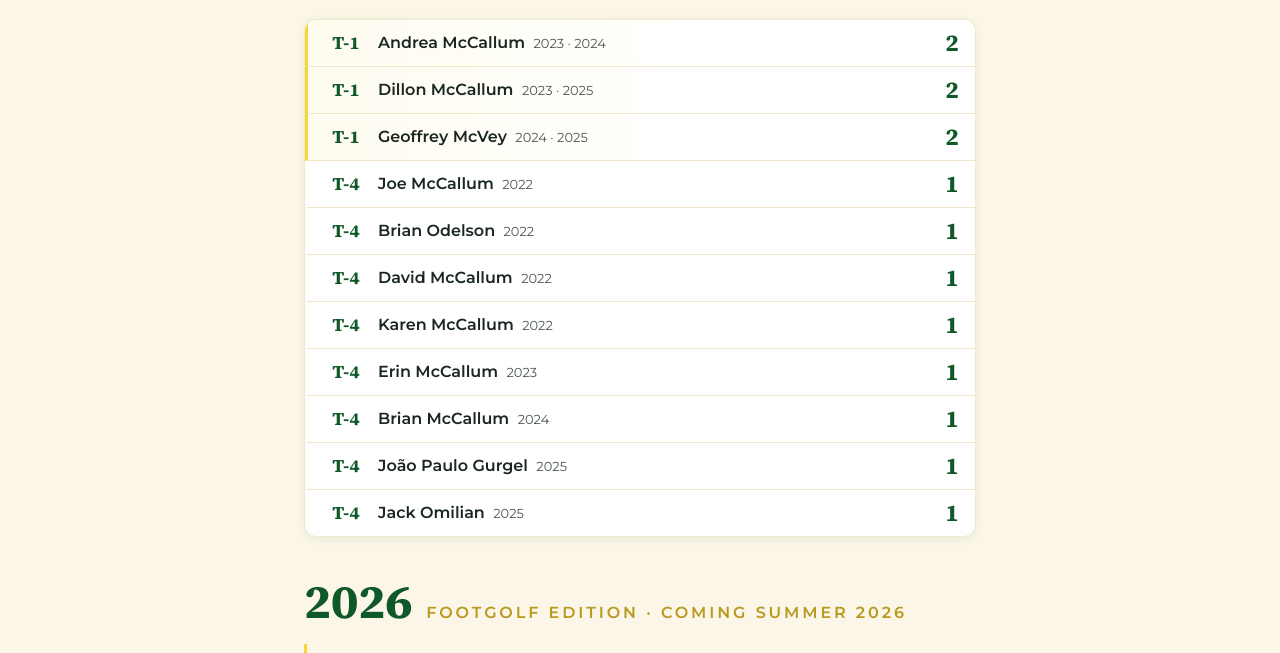
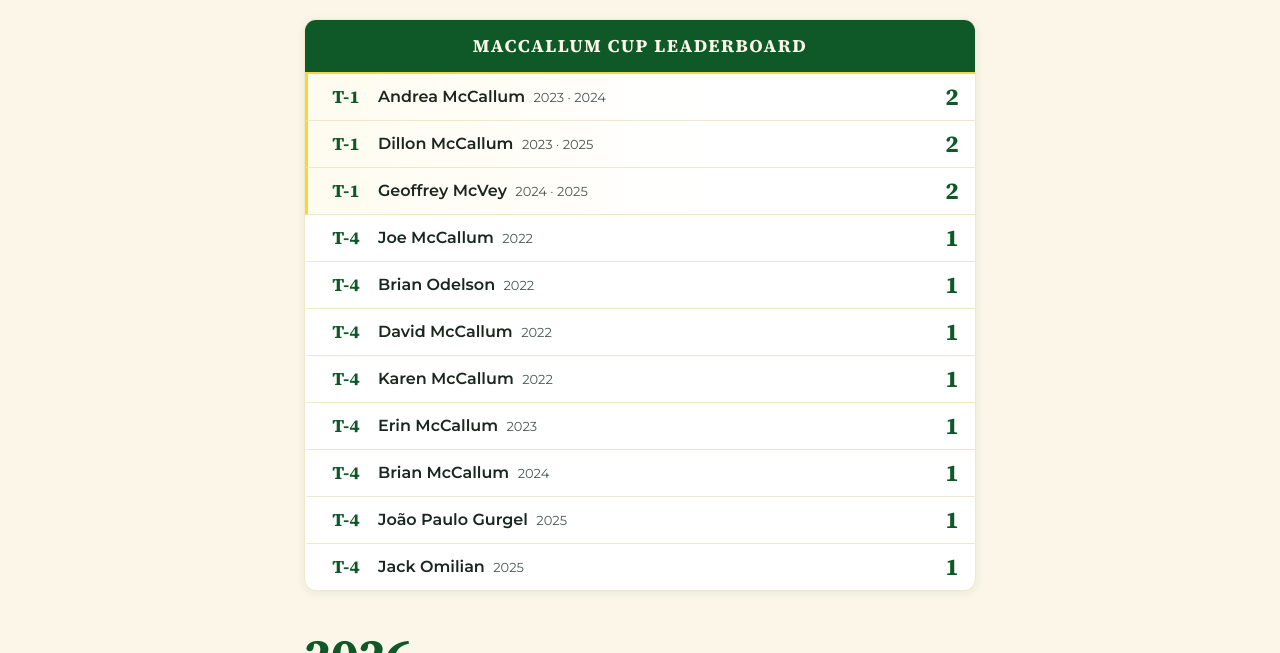
Before and after one commit to dillonmccallum1-del/the-amateurs, a plain HTML site: page Pages/history.html in a window 1280 px wide. Shown: the part 447-1100 px from the top of the page. Drawn offline with Linux system fonts and the light colour scheme.

Commit message:
Come on man

```diff
--- a/Pages/history.html
+++ b/Pages/history.html
@@ -52,11 +52,12 @@
   <div class="section-rule"></div>
 </section>
 
-  <!-- ===== PANEL 1: MacCallum Cup Leaderboard ===== -->
+  <!-- ===== PANEL 1: Amateurs Stats ===== -->
 <section class="content">
-  <h2 class="section-title">MacCallum Cup Leaderboard</h2>
+  <h2 class="section-title">Amateurs Stats</h2>
   <div class="section-rule"></div>
   <div class="cup-leaderboard">
+    <div class="cup-lb-header">MacCallum Cup Leaderboard</div>
     <div class="cup-lb-row top">
       <div class="cup-lb-rank">T-1</div>
       <div class="cup-lb-name">Andrea McCallum <span class="cup-lb-years">2023 &middot; 2024</span></div>
--- a/Pages/service-worker.js
+++ b/Pages/service-worker.js
@@ -11,7 +11,7 @@
 //     cache automatically. Users don't have to do anything.
 // =============================================================
 
-const CACHE_VERSION = "amateurs-v8.0.1";  // ← bump on every meaningful release
+const CACHE_VERSION = "amateurs-v8.0.2";  // ← bump on every meaningful release
 const SHELL_FILES = [
   "./",
   "./index.html",
--- a/Pages/styles.css
+++ b/Pages/styles.css
@@ -757,7 +757,7 @@ a.inline-link:hover { color: var(--green); }
 }
 .media-tile-img img.MacCallum-Cup {
   object-fit: cover;          /* fill the tile — no letterboxing */
-  object-position: 70% 20%;   /* bias upward so whole trophy stays in frame */
+  object-position: 50% 50%;   /* bias upward so whole trophy stays in frame */
 }
 .media-tile-placeholder {
   text-align: center;
@@ -1956,6 +1956,18 @@ a.inline-link:hover { color: var(--green); }
   box-shadow: var(--shadow-sm);
   overflow: hidden;
 }
+.cup-lb-header {
+  background: var(--green-dark);
+  color: var(--cream);
+  font-family: var(--font-serif);
+  font-size: 18px;
+  font-weight: 700;
+  letter-spacing: 0.08em;
+  text-transform: uppercase;
+  text-align: center;
+  padding: 12px 16px;
+  border-bottom: 2px solid var(--yellow);
+}
 .cup-lb-row {
   display: grid;
   grid-template-columns: 44px 1fr auto;
--- a/service-worker.js
+++ b/service-worker.js
@@ -11,7 +11,7 @@
 //     cache automatically. Users don't have to do anything.
 // =============================================================
 
-const CACHE_VERSION = "amateurs-v8.0.1";  // ← bump on every meaningful release
+const CACHE_VERSION = "amateurs-v8.0.2";  // ← bump on every meaningful release
 const SHELL_FILES = [
   "./",
   "./index.html",
```
